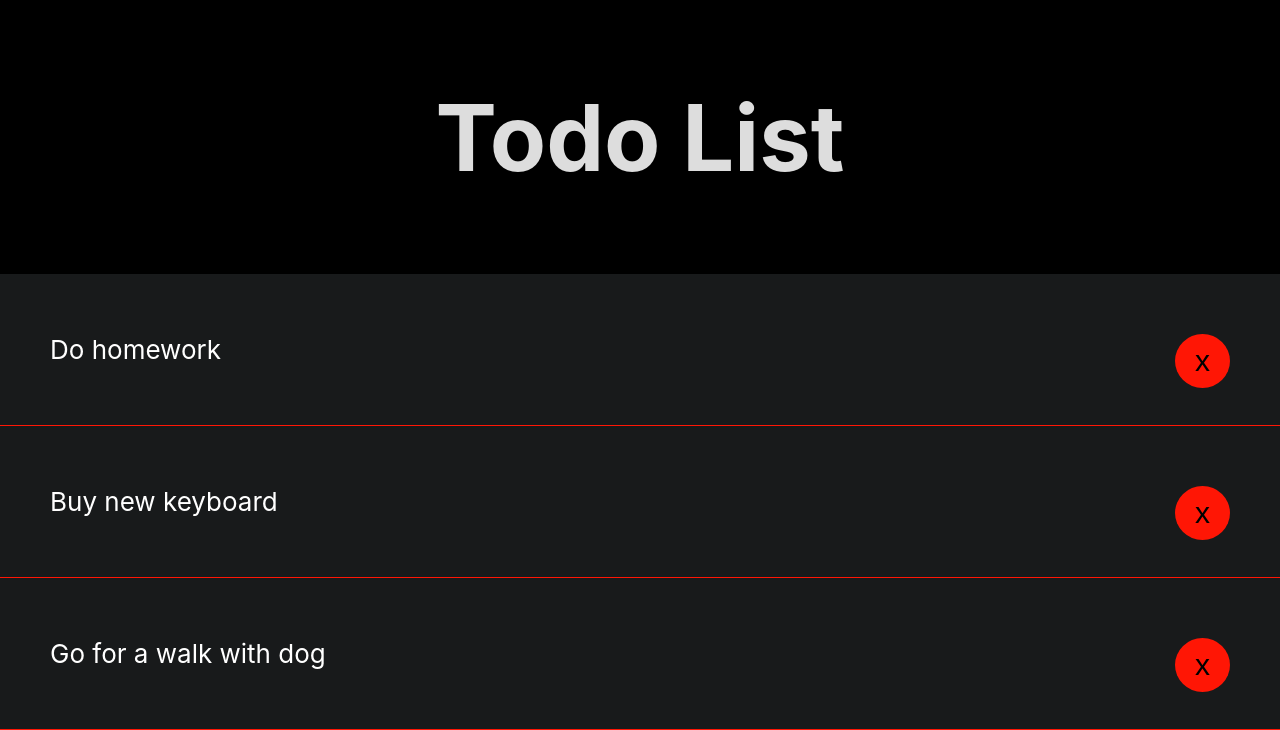
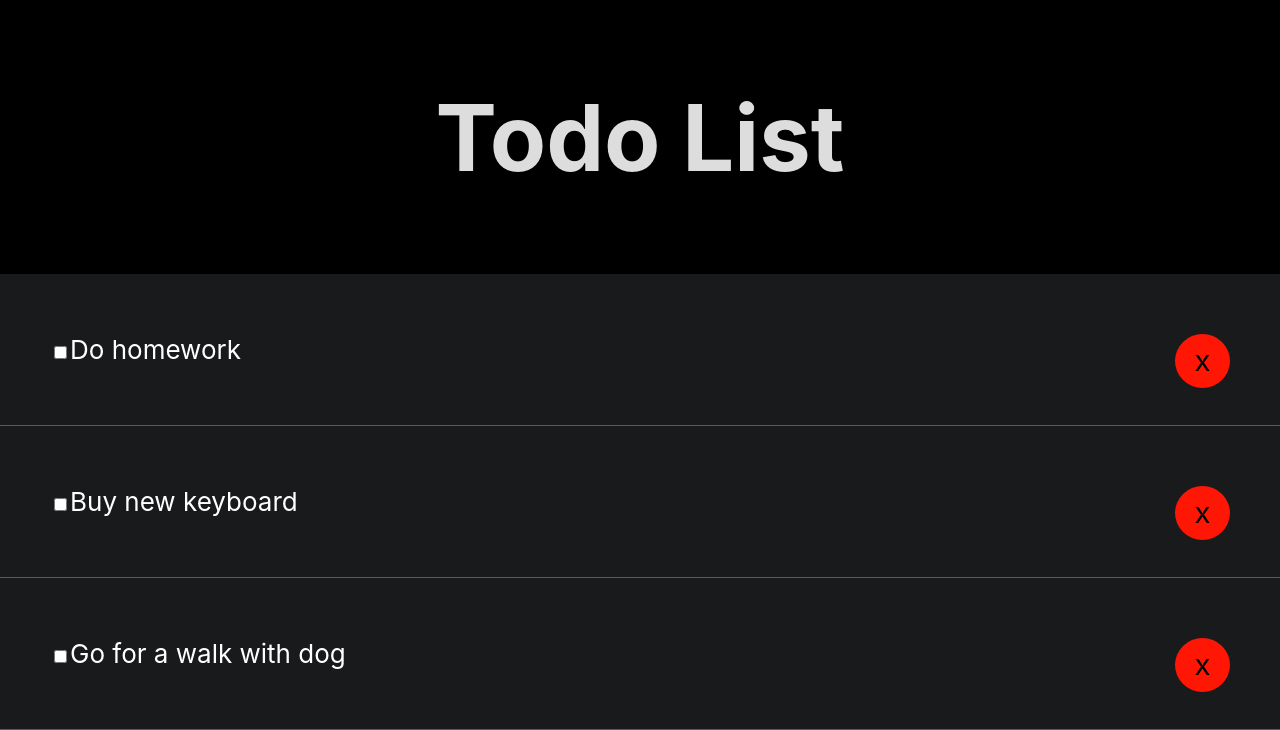
Before and after one commit to Bileq/TodoList, a React (Create React App) app: page / in a window 1280 px wide. Shown: the top 730 px of the page. Built offline with nearby package versions, Linux system fonts and the light colour scheme.

Commit message:
Add checkbox, pass state to todoItem

```diff
--- a/src/App.js
+++ b/src/App.js
@@ -24,13 +24,15 @@ class App extends Component {
     ]
   }
 
-
+  tickComplete = e => {
+    console.log("app js")
+}
 
   render() {
     return (
       <div className="app">
         <Header />
-        <TodoList todos={this.state.todos}/>
+        <TodoList todos={this.state.todos} tickComplete={this.tickComplete}/>
       </div>
     )
   }
--- a/src/components/TodoItem.js
+++ b/src/components/TodoItem.js
@@ -13,10 +13,12 @@ export class TodoItem extends Component {
         }
     }
 
+
     render() {
         return (
             //Displaying each todo
             <div style={this.itemStyle()}>
+                <input type="checkbox" onChange={this.props.tickComplete}></input>
                 { this.props.todo.title }
                 <button style={xStyle}>x</button>
             </div>
--- a/src/components/TodoList.js
+++ b/src/components/TodoList.js
@@ -5,7 +5,7 @@ export class TodoList extends Component {
     render() {
         //Mapping through todos and each one sending to TodoItem
         return this.props.todos.map((todo) => (
-            <TodoItem key={todo.id} todo={todo}/>
+            <TodoItem key={todo.id} todo={todo} tickComplete={this.props.tickComplete}/>
         ));
     }
 }
```
